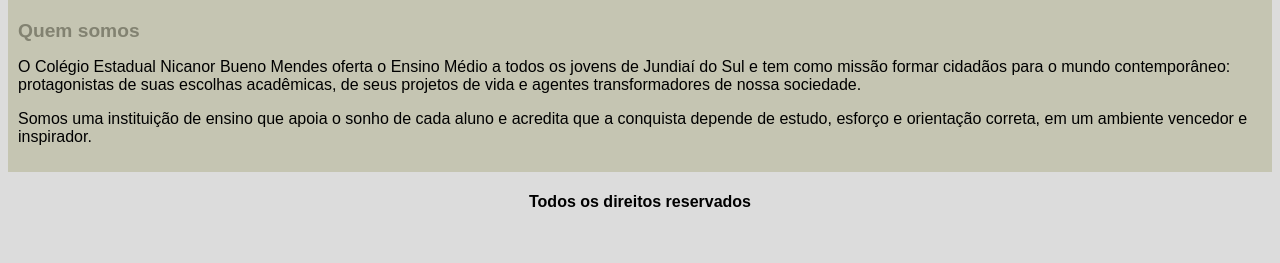
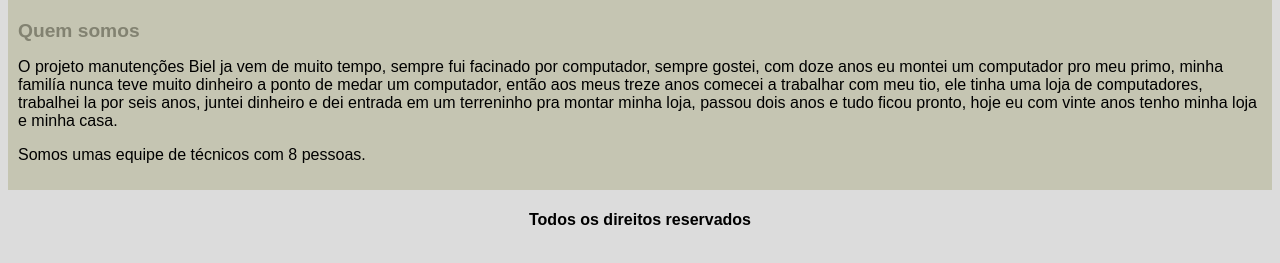
Before and after one commit to Biel009xs/computadores, a plain HTML site: page quem-somos.html in a window 1280 px wide. Shown: the part 85-348 px from the top of the page. Drawn offline with Linux system fonts and the light colour scheme.

Commit message:
Update quem-somos.html

```diff
--- a/quem-somos.html
+++ b/quem-somos.html
@@ -24,17 +24,15 @@
 <h1>Quem somos</h1>
 
 <p>
-O Colégio Estadual Nicanor Bueno Mendes oferta o Ensino Médio a todos os
-jovens de Jundiaí do Sul e tem como missão formar cidadãos para o mundo contemporâneo:
-protagonistas de suas escolhas acadêmicas, de seus projetos de vida e agentes
-transformadores de nossa sociedade.
+O projeto manutenções Biel ja vem de muito tempo, sempre fui facinado por computador, sempre gostei, com doze anos eu montei
+  um computador pro meu primo, minha familía nunca teve muito dinheiro a ponto de medar um computador, então aos meus treze anos
+  comecei a trabalhar com meu tio, ele tinha uma loja de computadores, trabalhei la por seis anos, juntei dinheiro e dei entrada
+  em um terreninho pra montar minha loja, passou dois anos e tudo ficou pronto, hoje eu com vinte anos tenho minha loja e minha casa.
 
 </p>
 
 <p>
-Somos uma instituição de ensino que apoia o sonho de cada aluno e acredita
-que a conquista depende de estudo, esforço e orientação correta, em um ambiente vencedor
-e inspirador.
+Somos umas equipe de técnicos com 8 pessoas.
 
 </p>
 
```
